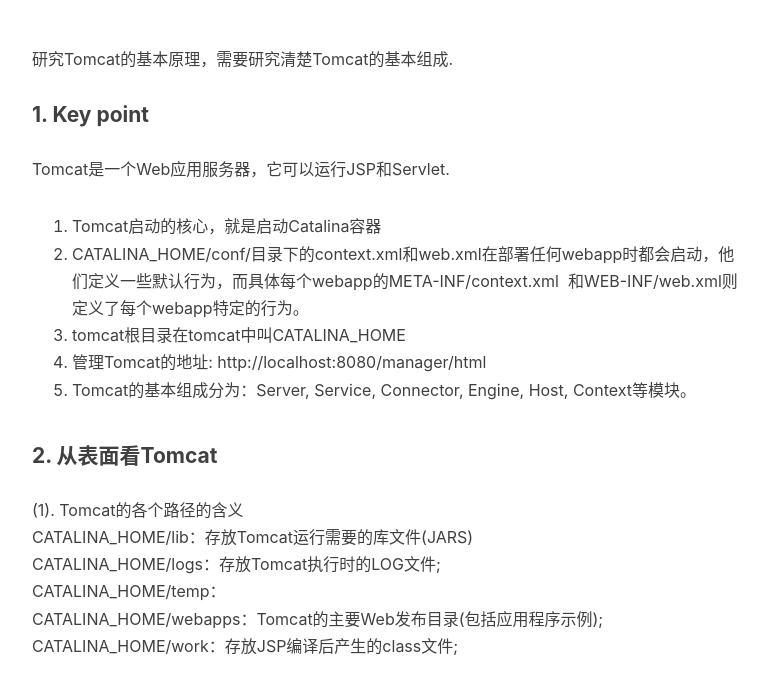
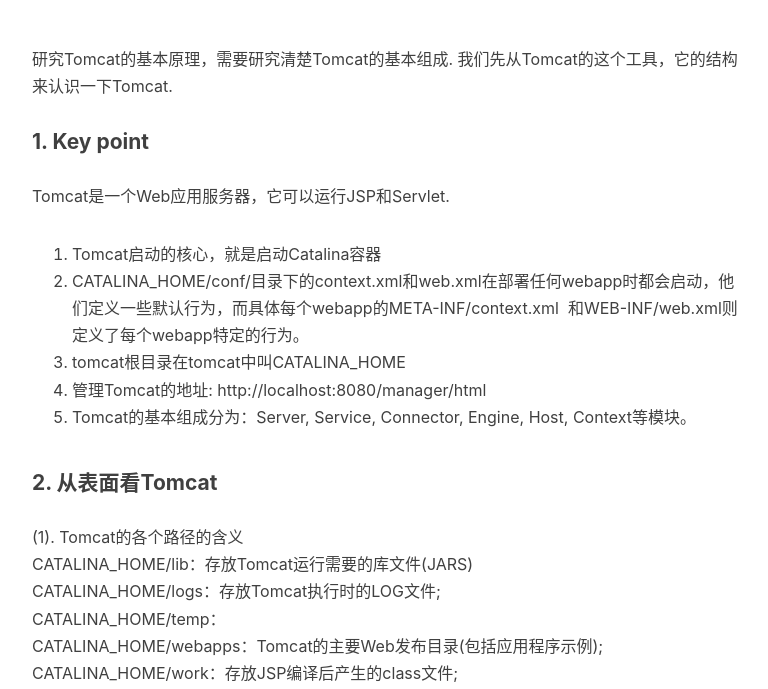
Before and after one commit to baiscjava/basicjava.github.io, a Jekyll site: the page built from _posts/2017-12-06-Tomcat的基本原理(1):基本概念.md, in a window 1280 px wide and 900 px high, scrolled down 310 px, cut to the strip 211-900 px from the top of the window. Shown: the whole strip, without its empty margins (233-1001 px from the left). Built offline with Jekyll 4.4.1, drawn with Linux system fonts in a browser that asks for light colours; nearby versions of some CDN libraries; comment, search, counter and statistics services are not loaded.

Commit message:
Update 2017-12-06-Tomcat的基本原理(1):基本概念.md

```diff
--- a/_posts/2017-12-06-Tomcat的基本原理(1):基本概念.md
+++ b/_posts/2017-12-06-Tomcat的基本原理(1):基本概念.md
@@ -9,7 +9,7 @@
     - 原理
 ---
 
-研究Tomcat的基本原理，需要研究清楚Tomcat的基本组成.<br>
+研究Tomcat的基本原理，需要研究清楚Tomcat的基本组成. 我们先从Tomcat的这个工具，它的结构来认识一下Tomcat.<br>
 #### 1. Key point<br>
 Tomcat是一个Web应用服务器，它可以运行JSP和Servlet. <br>
 1. Tomcat启动的核心，就是启动Catalina容器<br>
```
